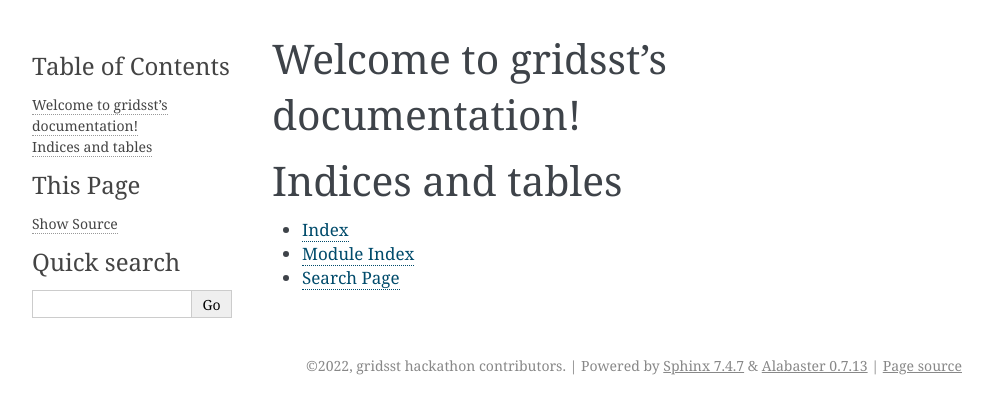
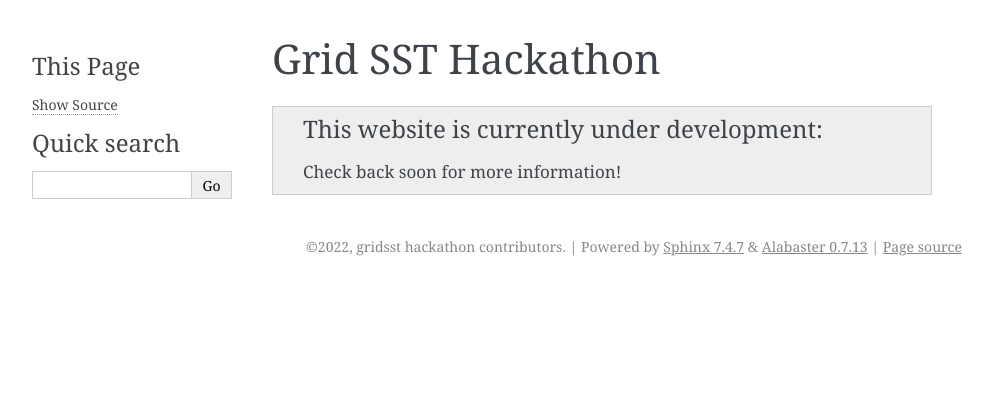
Before and after one commit to gridSST-hackathon/gridSST-hackathon.github.io, a Sphinx documentation site: the page built from docs/source/index.md, in a window 1280 px wide. Shown: the top 414 px of the page, without its empty margins (148-1141 px from the left). Built offline with Sphinx 7.4.7, drawn with Linux system fonts in a browser that asks for light colours.

Commit message:
Add minor edits to index

````diff
--- a/docs/source/index.md
+++ b/docs/source/index.md
@@ -3,15 +3,16 @@
 % You can adapt this file completely to your liking, but it should at least
 % contain the root `toctree` directive.
 
-# Welcome to gridsst's documentation!
+# Grid SST Hackathon
+
+
+```{admonition} This website is currently under development
+:class: note
+
+Check back soon for more information!
+```
 
 ```{toctree}
 :caption: 'Contents:'
 :maxdepth: 2
 ```
-
-# Indices and tables
-
-- {ref}`genindex`
-- {ref}`modindex`
-- {ref}`search`
````
